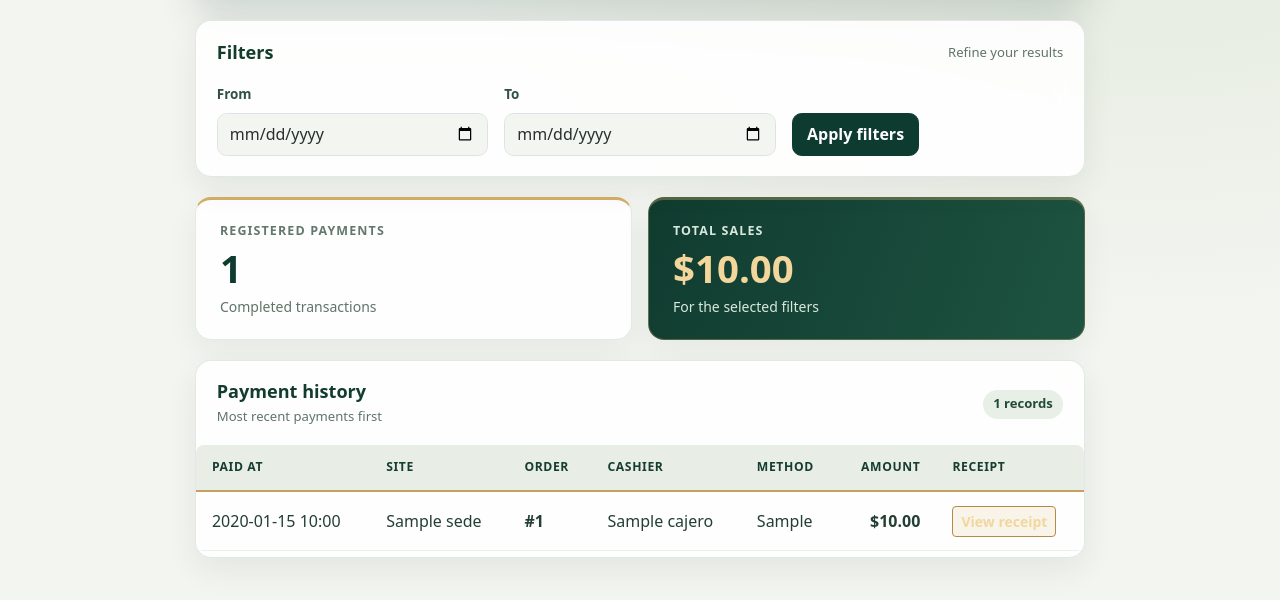
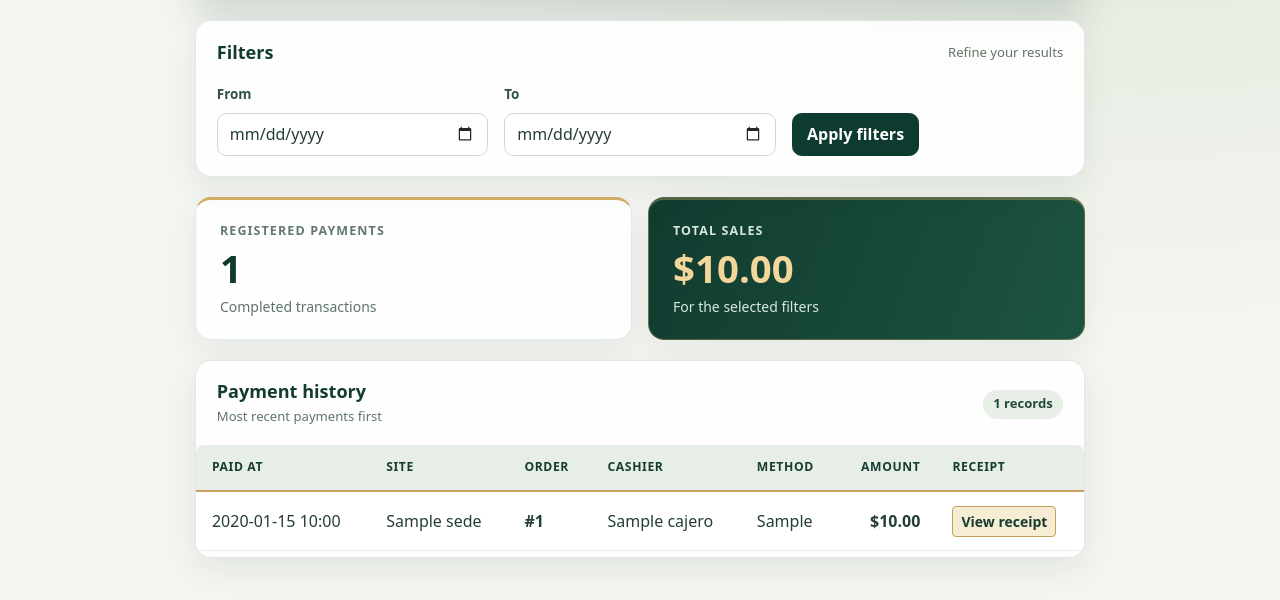
Before and after one commit to santiago-uniminuto/CUADRA, a Django app: template templates/reportes/sales.html in a window 1280 px wide. Shown: the part 186-786 px from the top of the page. Run offline with Django 5.2, Linux system fonts and the light colour scheme; the template is opened without the code that fills it: most values are stand-ins (such as "Sample title", 1, 10 or a date in 2020); some libraries are stand-ins or nearby versions.

Commit message:
feat: Arreglos al diseño de sales report como cashier

```diff
--- a/templates/reportes/sales.html
+++ b/templates/reportes/sales.html
@@ -84,5 +84,54 @@
 @media(max-width:700px){.cuadra-sales-hero{padding:1.3rem}.cuadra-sales-metrics{grid-template-columns:1fr}.cuadra-sales-panel{padding:1rem}.cuadra-sales-results{padding:1rem 0 .3rem}.cuadra-sales-results>.cuadra-sales-panel-heading{padding:0 1rem}.cuadra-sales-table td,.cuadra-sales-table thead th{padding:.7rem!important}}
 @media(prefers-reduced-motion:reduce){.cuadra-sales-hero-link{transition:none}}
 @media print{.cuadra-sales-hero,.cuadra-sales-panel,.cuadra-sales-metric{box-shadow:none;backdrop-filter:none}}
+
+/* CUADRA SALES CASHIER CONTRAST FIX 2026-10 */
+/* Bootstrap dark-mode inherits --bs-body-color and --bs-table-color.
+   Pin light panel surfaces, text and native form widgets independently. */
+.cuadra-sales-v2 .cuadra-sales-panel,
+.cuadra-sales-v2 .cuadra-sales-metric:not(.cuadra-sales-metric-total){
+  color:#233e33!important;--bs-body-color:#233e33;--bs-secondary-color:#607469;
+}
+.cuadra-sales-v2 .cuadra-sales-filters .form-control,
+.cuadra-sales-v2 .cuadra-sales-filters .form-select{
+  background-color:#fff!important;color:#233e33!important;
+  -webkit-text-fill-color:#233e33!important;
+  border-color:#ccd8cf!important;color-scheme:light;
+}
+.cuadra-sales-v2 .cuadra-sales-filters input[type=date]::-webkit-calendar-picker-indicator{filter:none;opacity:.85}
+.cuadra-sales-v2 .cuadra-sales-filter-button{
+  background:#0e3b2f!important;border-color:#0e3b2f!important;color:#fff!important;
+  -webkit-text-fill-color:#fff!important;
+}
+.cuadra-sales-v2 .cuadra-sales-filter-button:hover{background:#175540!important;border-color:#175540!important}
+.cuadra-sales-v2 .cuadra-sales-results .cuadra-sales-table{
+  --bs-table-bg:#fff!important;
+  --bs-table-color:#233e33!important;
+  --bs-table-striped-bg:#f5f8f5!important;
+  --bs-table-striped-color:#233e33!important;
+  --bs-table-hover-bg:#f4f0e5!important;
+  --bs-table-hover-color:#233e33!important;
+  --bs-table-border-color:#e5ece6!important;
+  color:#233e33!important;
+}
+.cuadra-sales-v2 .cuadra-sales-table>tbody>tr>td{
+  color:#233e33!important;-webkit-text-fill-color:#233e33!important;
+  background-color:var(--bs-table-bg)!important;
+  box-shadow:inset 0 0 0 9999px var(--bs-table-accent-bg,transparent);
+}
+.cuadra-sales-v2 .cuadra-sales-table>thead>tr>th{
+  color:#173d30!important;-webkit-text-fill-color:#173d30!important;
+  background:#e7eee7!important;border-bottom:2px solid #c6a15e!important;
+}
+.cuadra-sales-v2 .cuadra-sales-table .cuadra-btn-receipt{
+  color:#173d30!important;-webkit-text-fill-color:#173d30!important;
+  background:#f7ecd4!important;border:1px solid #c6a15e!important;
+  font-weight:750!important;
+}
+.cuadra-sales-v2 .cuadra-sales-table .cuadra-btn-receipt:hover{
+  background:#e9d19d!important;color:#102f24!important;-webkit-text-fill-color:#102f24!important;
+}
+.cuadra-sales-v2 .cuadra-sales-empty{color:#607469!important;-webkit-text-fill-color:#607469!important}
+
 </style>
 {% endblock %}
```
Also changed, not shown: 1 other file.
